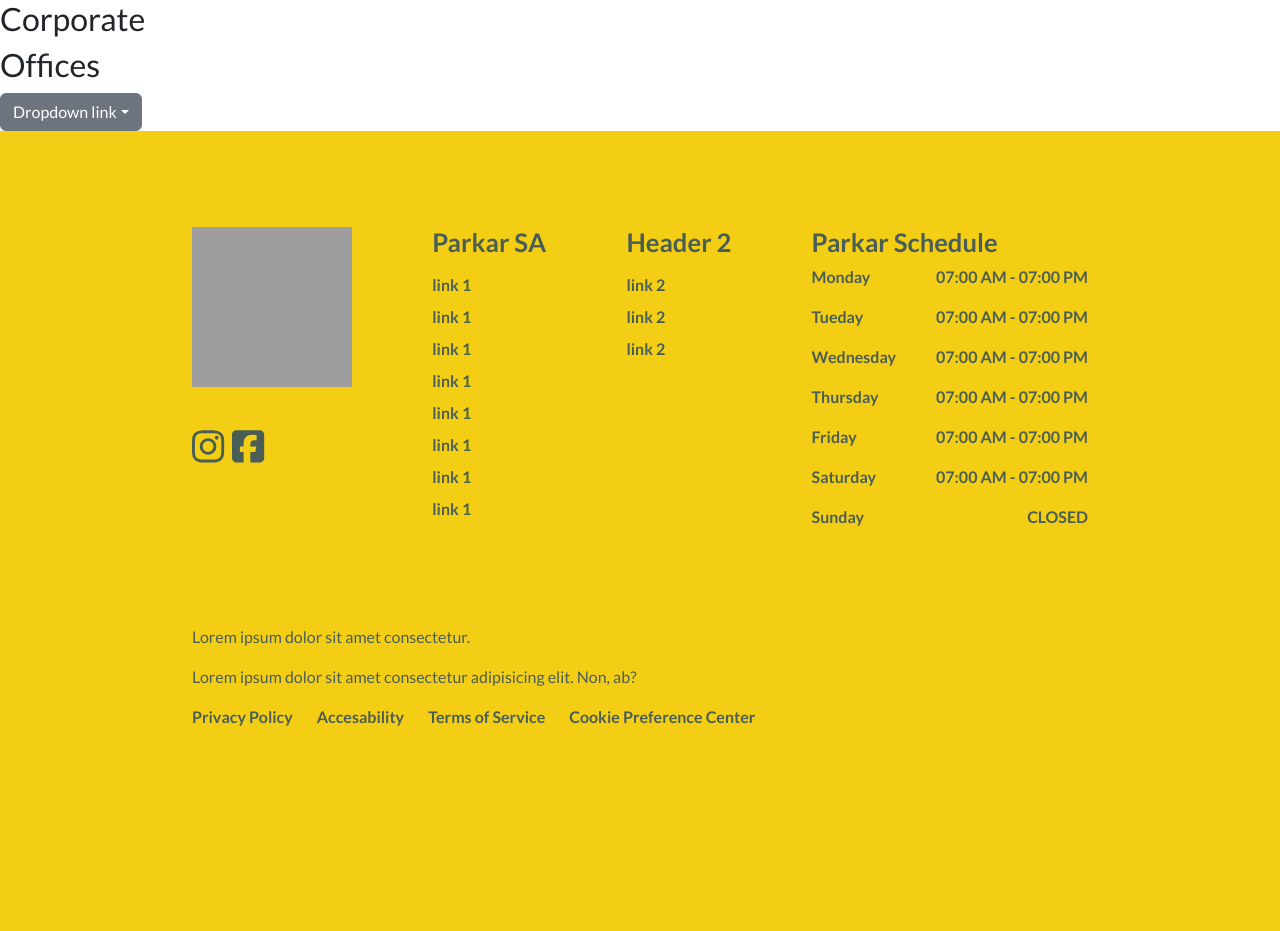
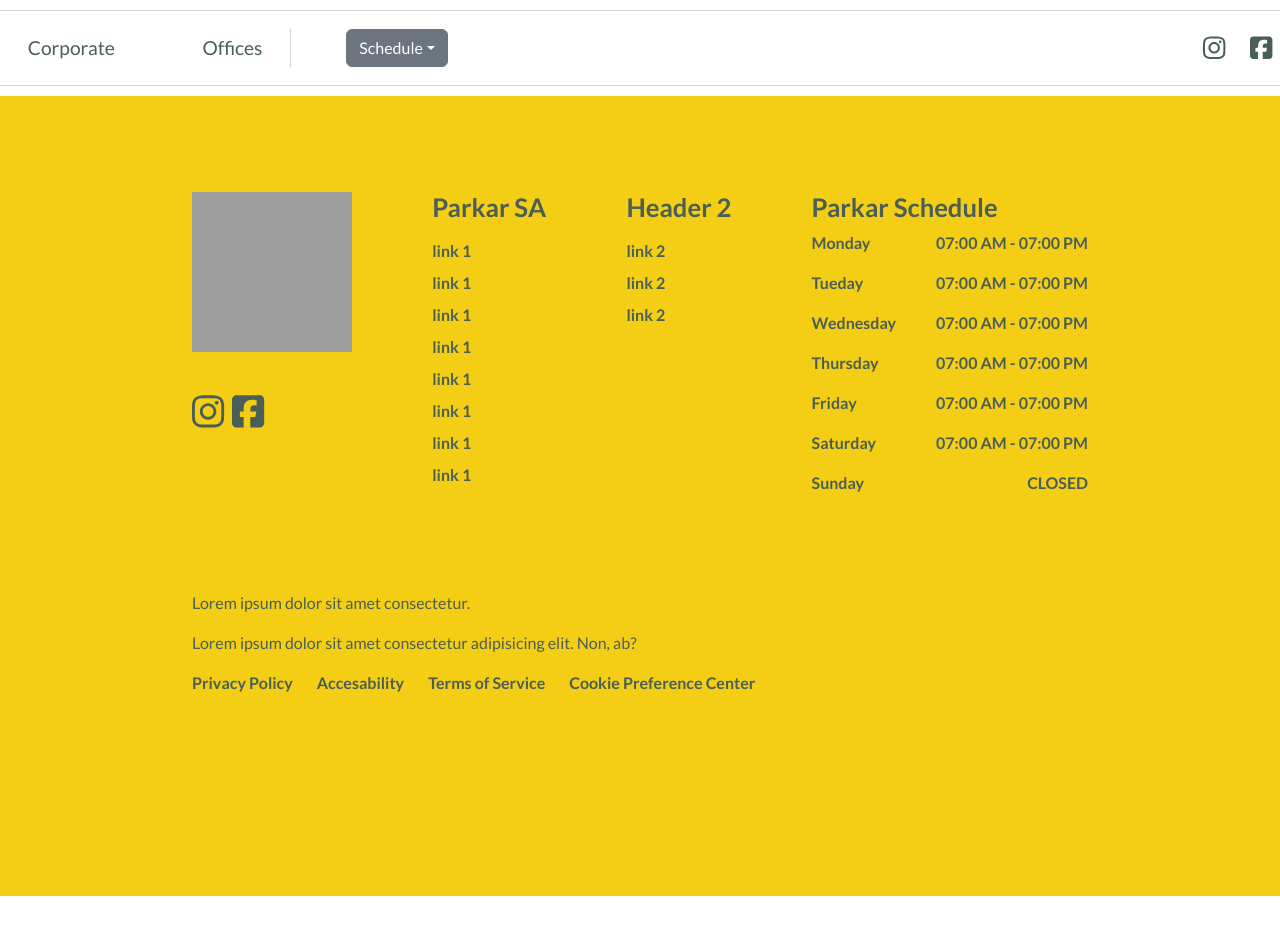
Before and after one commit to MiguelARey/Parkar_SA, a React (Vite) app: page / in a window 1280 px wide. After the commit the page ends 896 px from the top, so only its background shows below. Built offline with nearby package versions, Linux system fonts and the light colour scheme; grey boxes are pictures that could not be loaded.

Commit message:
missing schedule styling and functionality, check for bootstrap libraries

```diff
--- a/src/App.css
+++ b/src/App.css
@@ -5,10 +5,12 @@
     margin: 0;
     font-family: 'Lato',sans-serif;
     box-sizing: border-box;
+    scroll-behavior: smooth;
 }
 
 #body{
     display: unset;
+    background-color: #F5F7F8;
 }
 
 #main{
@@ -17,6 +19,7 @@
     width: 100%;
 }
 
+/* footer */
 #fContainer{
     width: 100%;
     background-color: #F4CE14;
@@ -120,3 +123,62 @@ footer > article{
     transform-origin: left;
     transform: scaleX(1);
 }
+
+/* header */
+
+#header{
+    display: flex;
+    justify-content: space-between;
+    align-items: center;
+    border-top: 1px solid lightgrey;
+    border-bottom: 1px solid lightgrey;
+    height: 80%;
+    width: 100%;
+}
+
+.bHeader {
+    display: flex;
+    align-items: center;
+    height: 12vh;
+}
+
+.corp{
+    display: flex;
+    width: 35%;
+    justify-content: space-between;
+}
+
+.corp > article{
+    display: flex;
+    border-right: 1px solid lightgrey;
+    justify-content: space-around;
+    column-gap: 4vh;
+    align-items: center;
+    width: 65%;
+}
+
+.hLink:hover{
+    color: #F4CE14;
+    transition: .4s;
+}
+
+.hLink{
+    font-size: 1.2rem;
+    color: #495E57;
+}
+
+.socialm{
+    width: 6%;
+    display: flex;
+    gap: 3vh;
+}
+
+.socialm > a{
+    font-size: 1.6rem;
+    color: #495E57;
+}
+
+.socialm >a:hover{
+    color:#F4CE14;
+    transition: .4s;
+}
--- a/src/components/Nav.tsx
+++ b/src/components/Nav.tsx
@@ -1,10 +1,17 @@
+import { FontAwesomeIcon } from "@fortawesome/react-fontawesome";
+import {
+  faInstagram,
+  faSquareFacebook,
+} from "@fortawesome/free-brands-svg-icons";
+
 function Nav() {
   return (
-    <nav>
+    <div className="bHeader">
+      <nav id="header">
         <div className="corp">
           <article>
-          <h2>Corporate</h2>
-          <h2>Offices</h2>
+            <a className="hLink" href="#">Corporate</a>
+            <a className="hLink" href="#">Offices</a>
           </article>
           <div className="dropdown">
             <a
@@ -14,7 +21,7 @@ function Nav() {
               data-bs-toggle="dropdown"
               aria-expanded="false"
             >
-            Dropdown link
+              Schedule
             </a>
 
             <ul className="dropdown-menu">
@@ -50,10 +57,15 @@ function Nav() {
           </div>
         </div>
         <div className="socialm">
-        <i className="fa-brands fa-instagram"></i>
-        <i className="fa-brands fa-facebook"></i>
+          <a href="#">
+            <FontAwesomeIcon icon={faInstagram} />
+          </a>
+          <a href="#">
+            <FontAwesomeIcon icon={faSquareFacebook} />
+          </a>
         </div>
       </nav>
+    </div>
   );
 }
 
```
Lines whose indentation alone changed are shown as unchanged.
